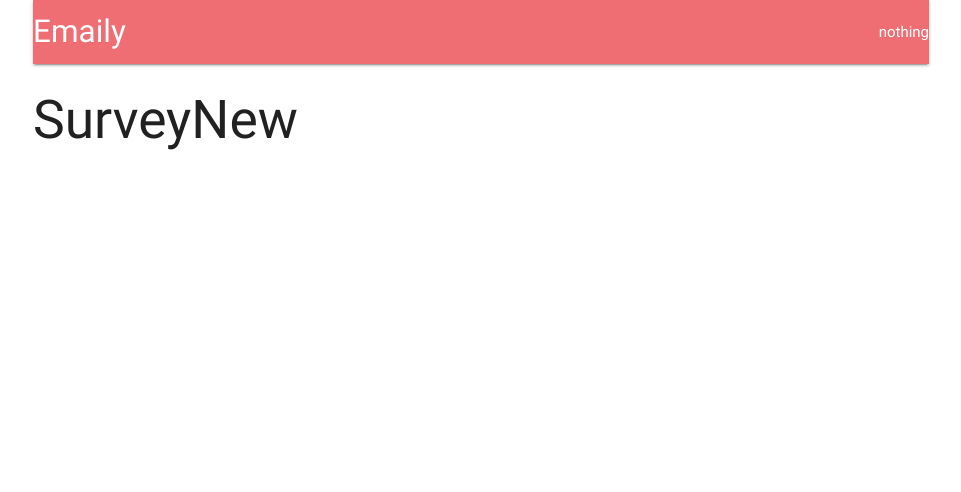
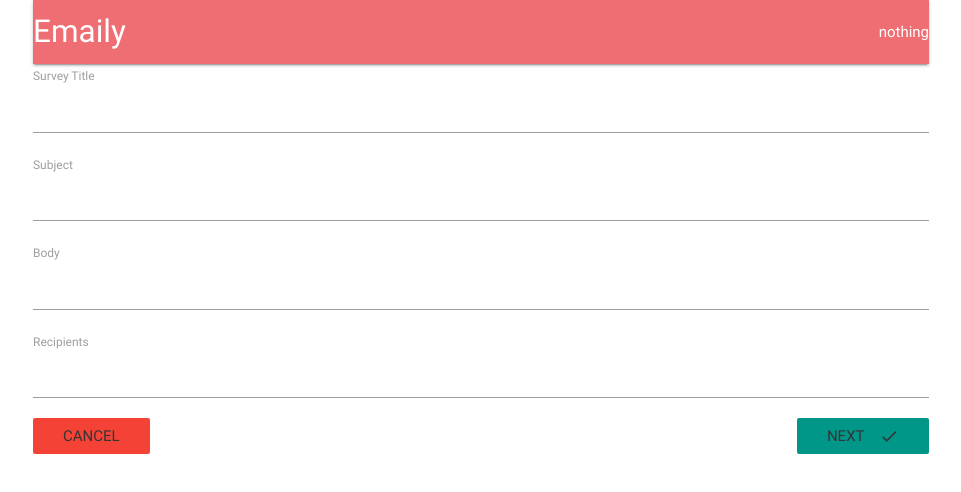
Before and after one commit to sumitjoshi97/feedback, a React (Create React App) app in the folder client/: page /surveys/new in a window 1280 px wide. Shown: the top 492 px of the page, without its empty margins (159-1120 px from the left). Built offline with nearby package versions, Linux system fonts and the light colour scheme; no server answers.

Commit message:
components imported

```diff
--- a/client/src/components/App.js
+++ b/client/src/components/App.js
@@ -6,14 +6,13 @@ import {Route, Switch} from 'react-router-dom';
 // importing component
 import Header from './Header';
 import Landing from './Landing';
-// import Dashboard from './Dashboard';
+import Dashboard from './Dashboard';
+import SurveyNew from './SurveyNew/SurveyNew';
 // import Survey from './Survey';
 import {connect} from 'react-redux';
 import * as actions from '../store/actions/index';
 
-
-const Dashboard = () => <h2>Dashboard</h2>;
-const SurveyNew = () => <h2>SurveyNew</h2>;
+// const SurveyNew = () => <h2>SurveyNew</h2>;
 
 class App extends Component {
 
@@ -27,8 +26,9 @@ class App extends Component {
                 <Header/>
                 <Switch>
                     <Route exact path="/" component={Landing} />
+                    <Route path="/surveys/new" exact component={SurveyNew} />
                     <Route exact path="/surveys" component={Dashboard} />
-                    <Route path="/surveys/new" component={SurveyNew} />
+
                 </Switch>
             </div>
         )
```
